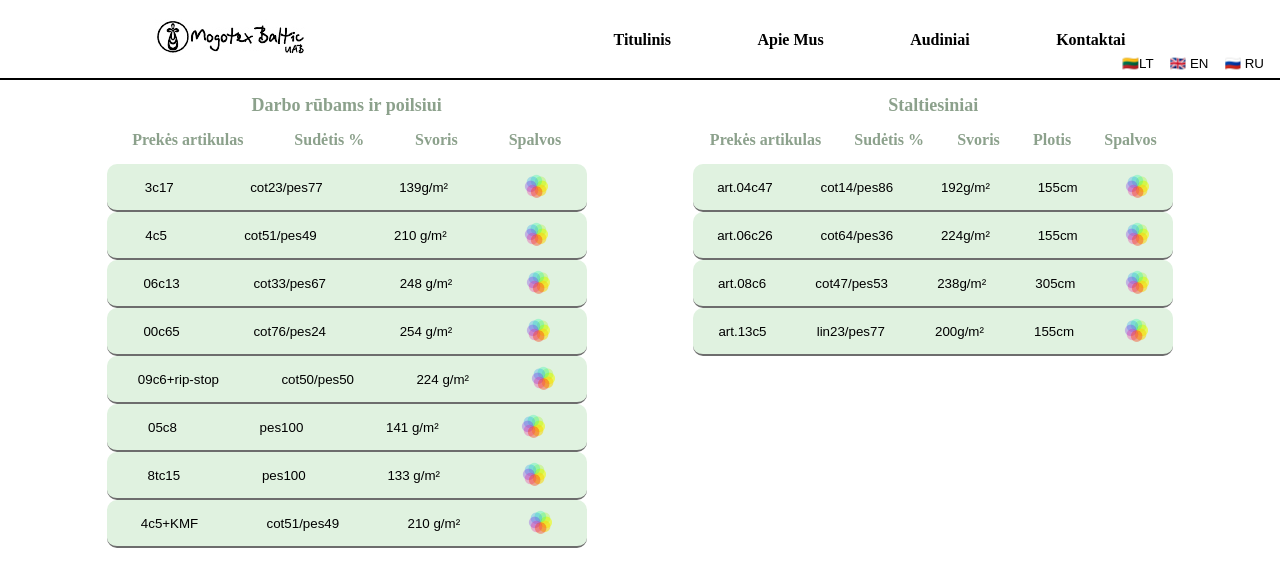
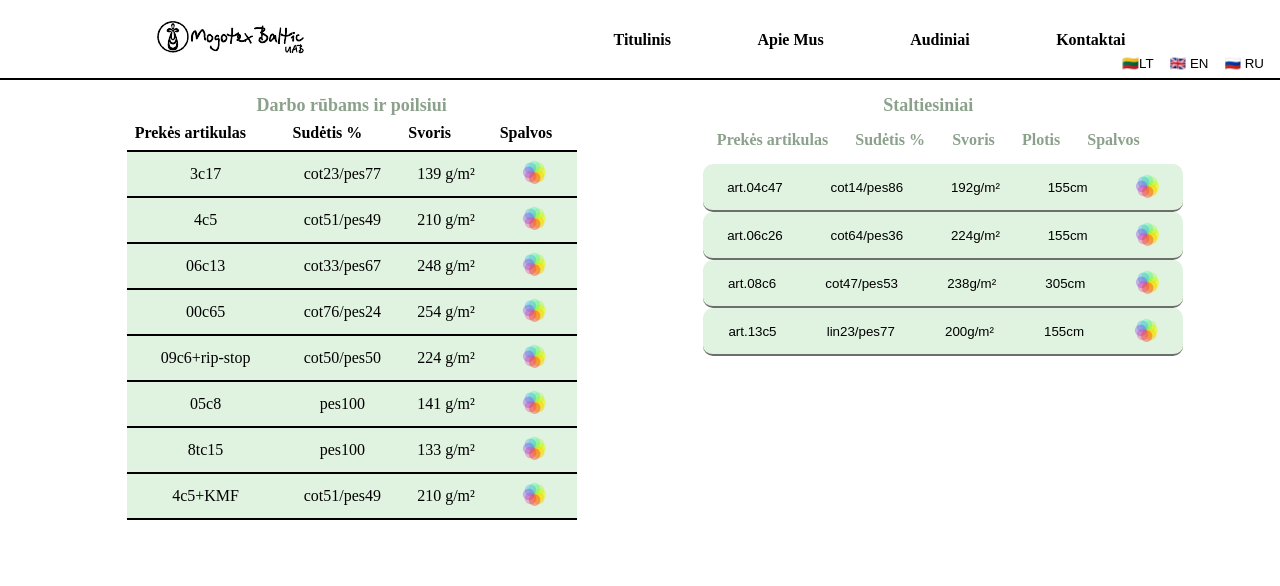
Before and after one commit to OlegBaras/mogotex, a React (Create React App) app: page /fabrics in a window 1280 px wide. Shown: the top 586 px of the page. Built offline with nearby package versions, Linux system fonts and the light colour scheme.

Commit message:
table refactoring

```diff
--- a/src/App.css
+++ b/src/App.css
@@ -23,6 +23,7 @@
   display: flex;
   flex-direction: column;
   border-radius: 20px;
+  width: 450px;
 }
 
 .button-links-tags {
@@ -116,6 +117,38 @@ nav {
   flex-direction: column;
   justify-content: flex-start;
   align-items: center;
+}
+.labels {
+  cursor: text;
+  /* border: none; */
+}
+
+tr {
+  border-bottom: 2px solid black;
+  cursor: pointer;
+  text-align: center;
+  border-radius: 10px;
+}
+tr:hover {
+  background-color: white;
+}
+.trRow {
+  background-color: rgb(224, 242, 224);
+  border-radius: 10px;
+}
+td {
+  padding: 8px;
+
+  /* border-bottom: 2px solid green; */
+}
+th {
+  padding: 8px;
+
+  text-align: left;
+}
+.table {
+  border-collapse: collapse;
+  width: 100%;
 }
 
 .home-title {
--- a/src/components/WorkClothes.js
+++ b/src/components/WorkClothes.js
@@ -18,9 +18,8 @@ function WorkClothes() {
       borderRadius: "10px",
     },
     overlay: {
+      // backgroundColor: "#A9A9A9",
       backgroundColor: "white",
-      // backgroundColor: "#A9A9A9",
-      // backgroundColor: "pink",
     },
   };
 
@@ -44,7 +43,7 @@ function WorkClothes() {
       ),
       weight: (
         <span>
-          <span>139</span>
+          <span>139 </span>
           <span>
             <FormattedMessage id="g/m²" />
           </span>
@@ -176,8 +175,9 @@ function WorkClothes() {
   const [color, setColor] = useState("");
 
   const openModal = (product) => {
+    setCurrentProduct(product);
     setIsOpen(true);
-    setCurrentProduct(product);
+    console.log("openModal");
   };
 
   const afterOpenModal = () => {
@@ -200,34 +200,40 @@ function WorkClothes() {
       </div>
 
       <div className="button-links">
-        <div className="button-links-tags">
-          <p>
+        <table className="table">
+          <thead>
+            <tr className="labels">
+              <th>
                 <FormattedMessage id="vendor-code" />
-          </p>
-          <p>
+              </th>
+              <th>
                 <FormattedMessage id="Comp" />
-          </p>
-          <p>
+              </th>
+              <th>
                 <FormattedMessage id="Weight" />
-          </p>
-          <p>
+              </th>
+              <th>
                 <FormattedMessage id="Colors" />
-          </p>
-        </div>
+              </th>
+            </tr>
+          </thead>
+          <tbody>
             {products.map((product) => (
-          <button
+              <tr
+                className="trRow"
                 onClick={() => openModal(product)}
                 key={uuidv4()}
-            className="product-button"
               >
-            <span>{product.vendorCode}</span>
-            <span>{product.comp}</span>
-            <span>{product.weight}</span>
-            <span>
+                <td>{product.vendorCode}</td>
+                <td>{product.comp}</td>
+                <td>{product.weight}</td>
+                <td>
                   <img alt="icon" src={colorIcon}></img>
-            </span>
-          </button>
+                </td>
+              </tr>
             ))}
+          </tbody>
+        </table>
       </div>
       <Modal
         className="active-modal"
```
Also changed, not shown: 1 other file (tests, documents, lock files or other folders). Lines whose indentation alone changed are shown as unchanged.
